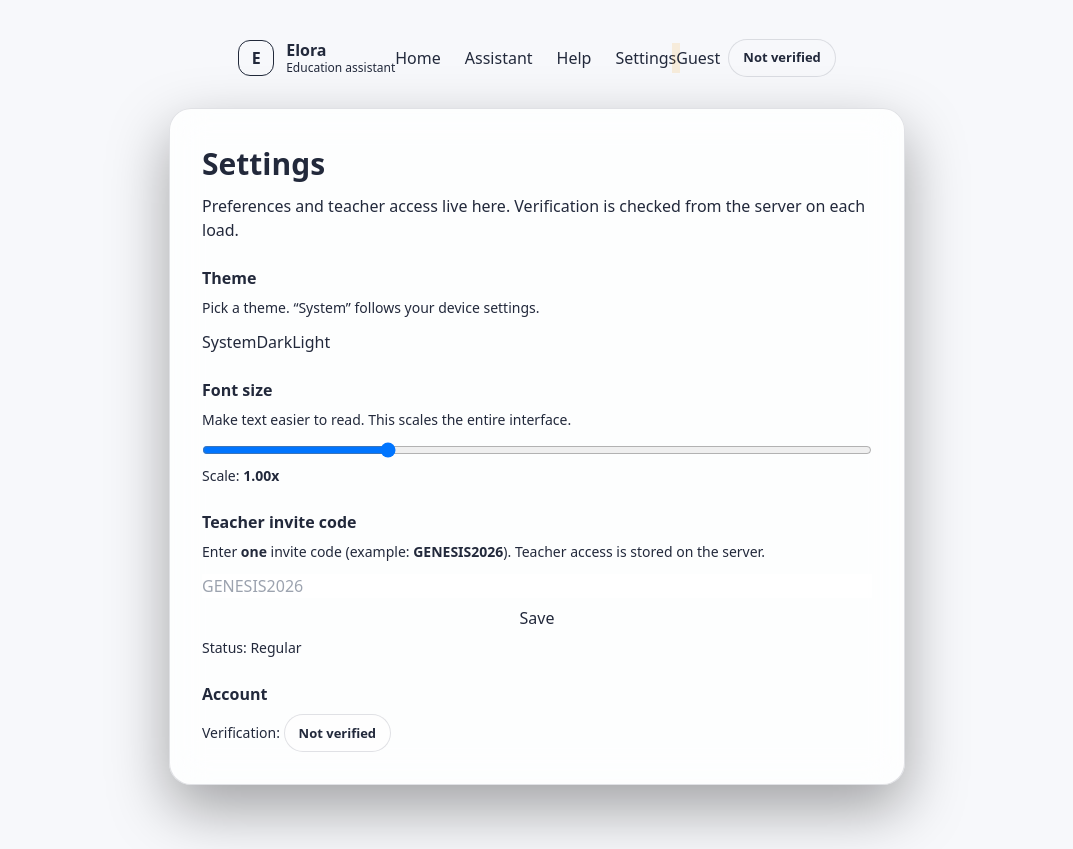
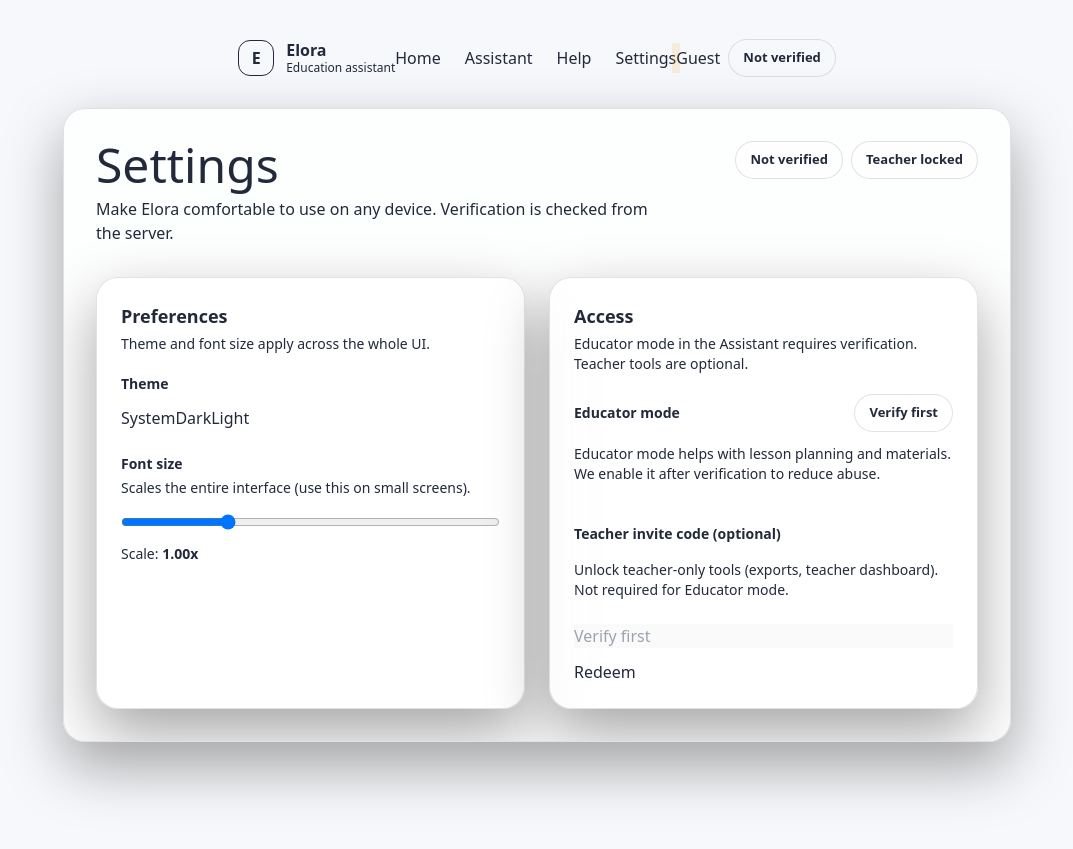
Before and after one commit to tweetharis-netizen/elora-verification-ui, a Next.js app: page /settings in a window 1280 px wide. Shown: the whole page, without its empty margins (103-1176 px from the left). After the commit the page ends 806 px from the top, so only its background shows below. Built offline with nearby package versions, Linux system fonts and the light colour scheme; no server answers.

Commit message:
Update settings.js

```diff
--- a/pages/settings.js
+++ b/pages/settings.js
@@ -1,200 +1,260 @@
 import { useEffect, useMemo, useState } from "react";
 import {
+  activateTeacher,
+  clearTeacher,
   getSession,
-  logout,
+  hasSession,
   refreshVerifiedFromServer,
   setFontScale,
+  setRole,
+  setTeacherCode,
   setTheme,
-  setTeacherCode,
-  isTeacher,
-  hasSession,
 } from "@/lib/session";
 
-function ThemeSegment({ value, onChange }) {
-  const items = [
-    { key: "system", label: "System" },
-    { key: "dark", label: "Dark" },
-    { key: "light", label: "Light" },
-  ];
+export default function SettingsPage() {
+  const [theme, setThemeState] = useState("system");
+  const [scale, setScaleState] = useState(1);
+  const [verified, setVerifiedState] = useState(false);
+  const [teacher, setTeacherState] = useState(false);
 
-  return (
-    <div className="elora-seg">
-      {items.map((it) => (
-        <button
-          key={it.key}
-          type="button"
-          className={`elora-seg-btn ${value === it.key ? "is-active" : ""}`}
-          onClick={() => onChange(it.key)}
-        >
-          {it.label}
-        </button>
-      ))}
-    </div>
-  );
-}
+  const [inviteCode, setInviteCode] = useState("");
+  const [busy, setBusy] = useState(false);
+  const [msg, setMsg] = useState("");
 
-export default function Settings() {
-  const [s, setS] = useState(() => getSession());
-  const [msg, setMsg] = useState("");
-  const [saving, setSaving] = useState(false);
+  const canLogout = useMemo(() => hasSession(), [verified, teacher]);
 
   useEffect(() => {
-    const sync = () => setS(getSession());
-    sync();
-    refreshVerifiedFromServer().finally(sync);
-    window.addEventListener("elora:session", sync);
-    return () => window.removeEventListener("elora:session", sync);
+    const s = getSession();
+    setThemeState(s.theme || "system");
+    setScaleState(typeof s.fontScale === "number" ? s.fontScale : 1);
+    setVerifiedState(Boolean(s.verified));
+    setTeacherState(Boolean(s.teacher));
+    setInviteCode(s.teacherCode || "");
+
+    refreshVerifiedFromServer().then(() => {
+      const next = getSession();
+      setVerifiedState(Boolean(next.verified));
+      setTeacherState(Boolean(next.teacher));
+    });
   }, []);
 
-  const teacher = useMemo(() => isTeacher(), [s.roleAuth, s.verified]);
+  function onTheme(next) {
+    setThemeState(next);
+    setTheme(next);
+    setMsg("");
+  }
 
-  async function saveInvite() {
+  function onScale(next) {
+    const clamped = Math.min(1.4, Math.max(0.85, Number(next) || 1));
+    setScaleState(clamped);
+    setFontScale(clamped);
     setMsg("");
-    setSaving(true);
+  }
 
-    const code = String(getSession().teacherCode || "").trim();
+  async function redeem() {
+    setMsg("");
 
-    if (code.includes(",")) {
-      setMsg("Enter ONE invite code (example: GENESIS2026).");
-      setSaving(false);
+    if (!verified) {
+      setMsg("Verify your email first, then redeem a teacher invite code.");
       return;
     }
 
+    const trimmed = inviteCode.trim();
+    if (!trimmed) {
+      setMsg("Enter an invite code.");
+      return;
+    }
+
+    setBusy(true);
     try {
-      const r = await fetch(`/api/teacher-invite`, {
-        method: "POST",
-        headers: { "Content-Type": "application/json" },
-        body: JSON.stringify({ code }),
-      });
-
-      const data = await r.json().catch(() => null);
-
-      if (!r.ok || !data?.ok) {
-        if (data?.error === "not_verified") setMsg("Verify your email first.");
-        else if (data?.error === "teacher_invites_not_configured")
-          setMsg("Teacher codes are not configured on the server.");
-        else setMsg("Invalid invite code.");
+      const r = await activateTeacher(trimmed);
+      if (!r.ok) {
+        setMsg(r.error === "invalid_invite" ? "Invite code not accepted." : "Could not redeem code.");
         return;
       }
-
-      await refreshVerifiedFromServer();
-      setMsg(code ? "Teacher access enabled." : "Teacher access removed.");
-    } catch {
-      setMsg("Could not validate invite code. Try again.");
+      setTeacherCode(trimmed);
+      setTeacherState(true);
+      setMsg("Teacher tools unlocked.");
     } finally {
-      setSaving(false);
-      setTimeout(() => setMsg(""), 1600);
+      setBusy(false);
     }
   }
 
-  async function doLogout() {
-    await logout();
-    window.location.href = "/";
+  async function clearTeacherTools() {
+    setMsg("");
+    setBusy(true);
+    try {
+      await clearTeacher();
+      setTeacherState(false);
+      setTeacherCode("");
+      setMsg("Teacher tools cleared.");
+    } finally {
+      setBusy(false);
+    }
   }
 
-  const showLogout = hasSession();
+  return (
+    <div className="mx-auto max-w-[980px] px-4">
+      <div className="elora-card relative overflow-hidden p-6 md:p-8">
+        <div className="elora-grain" />
 
-  return (
-    <div className="mx-auto max-w-3xl px-4">
-      <div className="elora-card p-6 sm:p-8">
-        <h1 className="font-black text-[clamp(22px,3vw,30px)]">Settings</h1>
-        <p className="mt-2 elora-muted">
-          Preferences and teacher access live here. Verification is checked from the server on each load.
-        </p>
+        <div className="flex flex-wrap items-start justify-between gap-4">
+          <div>
+            <h1 className="elora-h1 text-4xl md:text-5xl">Settings</h1>
+            <p className="elora-muted mt-2 max-w-[62ch]">
+              Make Elora comfortable to use on any device. Verification is checked from the server.
+            </p>
+          </div>
 
-        <div className="mt-6 grid gap-6">
-          <section>
-            <div className="font-black">Theme</div>
-            <p className="mt-2 elora-muted text-sm">
-              Pick a theme. “System” follows your device settings.
-            </p>
-            <div className="mt-3">
-              <ThemeSegment
-                value={s.theme || "system"}
-                onChange={(v) => {
-                  setTheme(v);
-                  setS(getSession());
-                }}
-              />
+          <div className="flex items-center gap-2">
+            <span className="elora-chip" data-variant={verified ? "good" : "warn"}>
+              {verified ? "Verified" : "Not verified"}
+            </span>
+            <span className="elora-chip" data-variant={teacher ? "good" : "warn"}>
+              {teacher ? "Teacher tools" : "Teacher locked"}
+            </span>
+          </div>
+        </div>
+
+        <div className="mt-8 grid gap-6 lg:grid-cols-2">
+          {/* Preferences */}
+          <section className="elora-card p-5 md:p-6">
+            <h2 className="text-lg font-extrabold">Preferences</h2>
+            <p className="elora-muted mt-1 text-sm">Theme and font size apply across the whole UI.</p>
+
+            <div className="mt-5">
+              <div className="text-sm font-extrabold">Theme</div>
+              <div className="mt-3 elora-segmented" role="tablist" aria-label="Theme">
+                {[
+                  { id: "system", label: "System" },
+                  { id: "dark", label: "Dark" },
+                  { id: "light", label: "Light" },
+                ].map((t) => (
+                  <button
+                    key={t.id}
+                    className={t.id === theme ? "active" : ""}
+                    onClick={() => onTheme(t.id)}
+                    type="button"
+                  >
+                    {t.label}
+                  </button>
+                ))}
+              </div>
             </div>
-          </section>
 
-          <section>
-            <div className="font-black">Font size</div>
-            <p className="mt-2 elora-muted text-sm">
-              Make text easier to read. This scales the entire interface.
-            </p>
-            <div className="mt-3 grid gap-2">
+            <div className="mt-6">
+              <div className="text-sm font-extrabold">Font size</div>
+              <div className="elora-muted mt-1 text-sm">
+                Scales the entire interface (use this on small screens).
+              </div>
+
               <input
+                className="mt-4 w-full"
                 type="range"
                 min={0.85}
                 max={1.4}
-                step={0.05}
-                value={Number(s.fontScale || 1)}
-                onChange={(e) => {
-                  setFontScale(Number(e.target.value));
-                  setS(getSession());
-                }}
+                step={0.01}
+                value={scale}
+                onChange={(e) => onScale(e.target.value)}
               />
-              <div className="elora-muted text-sm">
-                Scale: <b>{Number(s.fontScale || 1).toFixed(2)}x</b>
+              <div className="mt-2 text-sm">
+                Scale: <span className="font-extrabold">{scale.toFixed(2)}x</span>
               </div>
             </div>
           </section>
 
-          <section>
-            <div className="font-black">Teacher invite code</div>
-            <p className="mt-2 elora-muted text-sm">
-              Enter <b>one</b> invite code (example: <b>GENESIS2026</b>). Teacher access is stored on the server.
+          {/* Access */}
+          <section className="elora-card p-5 md:p-6">
+            <h2 className="text-lg font-extrabold">Access</h2>
+            <p className="elora-muted mt-1 text-sm">
+              Educator mode in the Assistant requires verification. Teacher tools are optional.
             </p>
-            <div className="mt-3 grid gap-2">
-              <input
-                className="elora-input"
-                value={s.teacherCode || ""}
-                onChange={(e) => {
-                  setTeacherCode(e.target.value);
-                  setS(getSession());
-                }}
-                placeholder="GENESIS2026"
-              />
-              <button type="button" className="elora-btn" onClick={saveInvite} disabled={saving}>
-                {saving ? "Saving…" : "Save"}
-              </button>
-              <div className="text-sm">
-                Status:{" "}
-                {teacher ? (
-                  <span className="elora-chip elora-chip-teacher">Teacher</span>
-                ) : (
-                  <span className="elora-muted">Regular</span>
-                )}
+
+            <div className="mt-5 grid gap-3">
+              <div className="flex items-center justify-between gap-3">
+                <div className="text-sm font-extrabold">Educator mode</div>
+                <span className="elora-chip" data-variant={verified ? "good" : "warn"}>
+                  {verified ? "Enabled" : "Verify first"}
+                </span>
               </div>
+
+              <div className="elora-muted text-sm">
+                Educator mode helps with lesson planning and materials. We enable it after verification to reduce abuse.
+              </div>
+
+              <div className="mt-4 elora-divider" />
+
+              <h3 className="text-sm font-extrabold">Teacher invite code (optional)</h3>
+              <p className="elora-muted mt-1 text-sm">
+                Unlock teacher-only tools (exports, teacher dashboard). Not required for Educator mode.
+              </p>
+
+              <div className="mt-3 grid gap-3">
+                <input
+                  className="elora-input"
+                  value={inviteCode}
+                  onChange={(e) => setInviteCode(e.target.value)}
+                  placeholder={verified ? "Enter invite code (e.g., GENESIS2026)" : "Verify first"}
+                  disabled={!verified || busy}
+                />
+
+                <div className="flex flex-wrap items-center gap-3">
+                  <button
+                    className="elora-btn elora-btn-primary"
+                    onClick={redeem}
+                    disabled={!verified || busy}
+                    type="button"
+                  >
+                    {busy ? "Working…" : "Redeem"}
+                  </button>
+
+                  {teacher && (
+                    <button
+                      className="elora-btn elora-btn-danger"
+                      onClick={clearTeacherTools}
+                      disabled={busy}
+                      type="button"
+                    >
+                      Clear
+                    </button>
+                  )}
+                </div>
+
+                {msg && <div className="text-sm font-extrabold">{msg}</div>}
+              </div>
+
+              {canLogout && (
+                <>
+                  <div className="mt-6 elora-divider" />
+                  <button
+                    className="elora-btn elora-btn-danger"
+                    onClick={async () => {
+                      setMsg("");
+                      setBusy(true);
+                      try {
+                        // clear server cookies via existing route
+                        await fetch("/api/logout", { method: "POST" }).catch(() => {});
+                      } finally {
+                        // reset local UI state
+                        setRole("student");
+                        setTeacherCode("");
+                        setTeacherState(false);
+                        setVerifiedState(false);
+                        setBusy(false);
+                        setMsg("Signed out.");
+                        // hard refresh ensures all pages reflect cleared cookies
+                        if (typeof window !== "undefined") window.location.href = "/";
+                      }
+                    }}
+                    disabled={busy}
+                    type="button"
+                  >
+                    Log out
+                  </button>
+                </>
+              )}
             </div>
           </section>
-
-          <section>
-            <div className="font-black">Account</div>
-            <div className="mt-2 grid gap-2 text-sm">
-              <div>
-                Verification:{" "}
-                {s.verified ? (
-                  <span className="elora-chip elora-chip-good">Verified</span>
-                ) : (
-                  <span className="elora-chip elora-chip-warn">Not verified</span>
-                )}
-              </div>
-              {s.email ? <div className="elora-muted">Signed in as: {s.email}</div> : null}
-            </div>
-
-            {showLogout ? (
-              <div className="mt-4">
-                <button type="button" className="elora-btn elora-btn-ghost" onClick={doLogout}>
-                  Logout
-                </button>
-              </div>
-            ) : null}
-          </section>
-
-          {msg ? <div className="elora-toast">{msg}</div> : null}
         </div>
       </div>
     </div>
```
